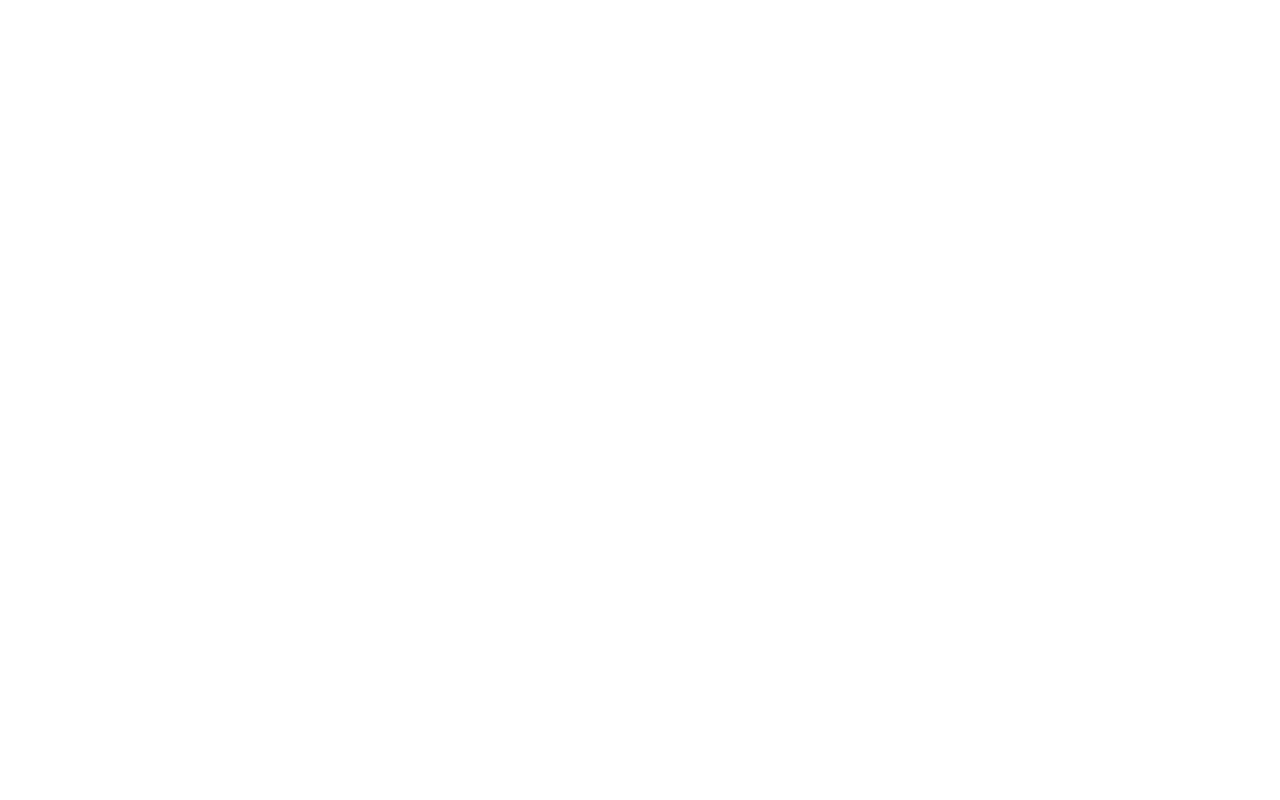
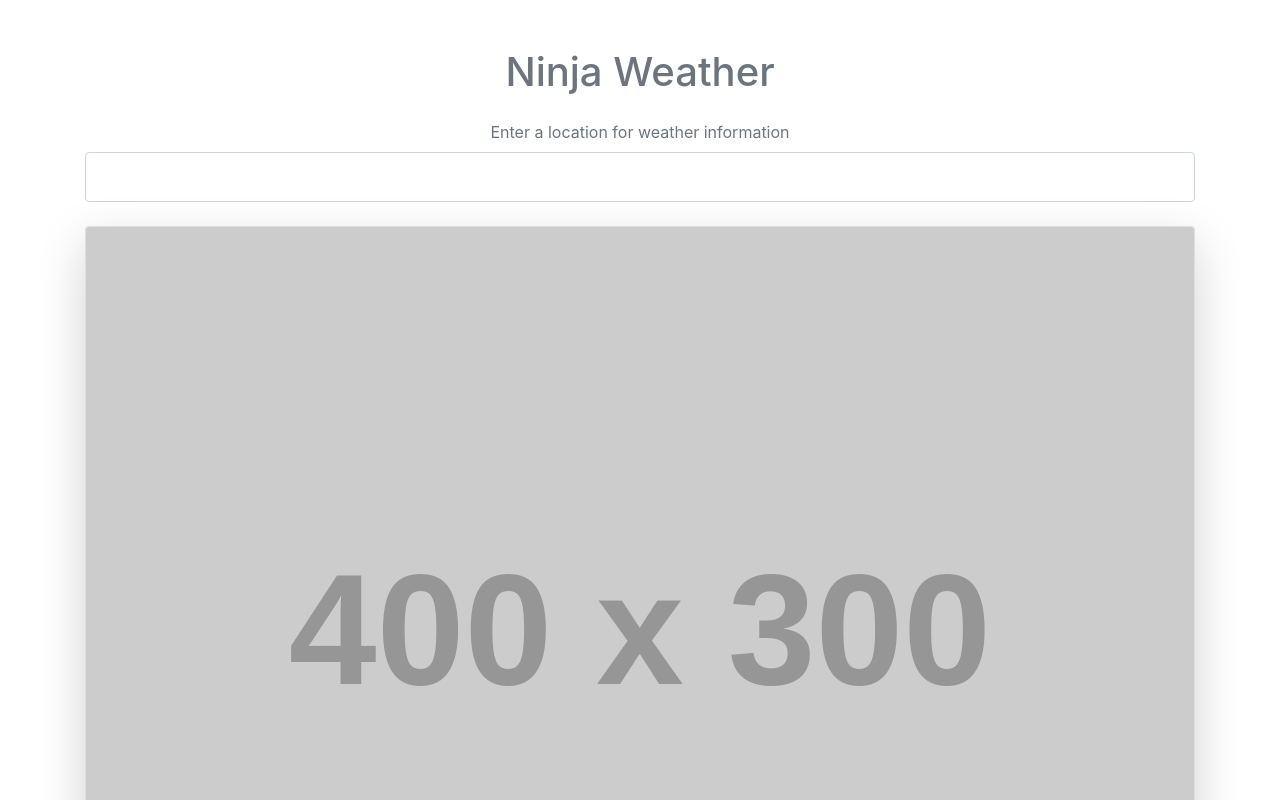
Before and after one commit to hridoy169/weather-forecast, a plain HTML site: page index.html in a window 1280 px wide. Shown: the top 800 px of the page. Drawn offline with nearby package versions, Linux system fonts and the light colour scheme; placeholder pictures from the web are drawn by us.

Commit message:
Update index.html

```diff
--- a/index.html
+++ b/index.html
@@ -11,7 +11,29 @@
       crossorigin="anonymous"
     />
     <link rel="stylesheet" href="style.css" />
+    <script src="scripts/forecast.js" defer></script>
+    <script src="scripts/app.js" defer></script>
     <title>Ninja Weather</title>
   </head>
-  <body></body>
+  <body>
+    <div class="container my-5 mx-auto">
+      <h1 class="text-muted text-center my-4">Ninja Weather</h1>
+
+      <form class="change-location my-4 text-center text-muted">
+        <label for="city">Enter a location for weather information</label>
+        <input type="text" name="city" class="form-control p-4" />
+      </form>
+
+      <div class="card shadow-lg rounded">
+        <img
+          src="https://via.placeholder.com/400x300"
+          class="time card-img-top"
+        />
+        <div class="icon bg-light mx-auto text-center">
+          <!-- icon -->
+        </div>
+        <div class="text-muted text-uppercase text-center details"></div>
+      </div>
+    </div>
+  </body>
 </html>
```
